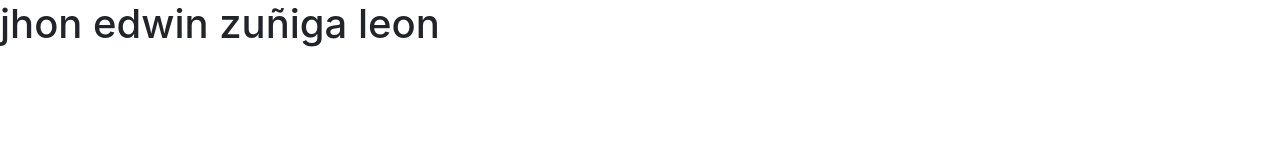
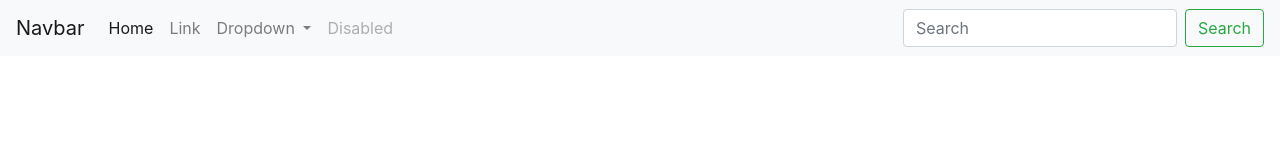
Before and after one commit to leonjzleon/Gitprueba-21-02, a plain HTML site: page index.html in a window 1280 px wide. Drawn offline with nearby package versions, Linux system fonts and the light colour scheme.

Commit message:
agregamos carb bootstrap

```diff
--- a/index.html
+++ b/index.html
@@ -18,8 +18,41 @@
 </head>
 
 <body>
-    <h1>jhon edwin zuñiga leon
-    </h1>
+    <nav class="navbar navbar-expand-lg navbar-light bg-light">
+        <a class="navbar-brand" href="#">Navbar</a>
+        <button class="navbar-toggler" type="button" data-toggle="collapse" data-target="#navbarSupportedContent" aria-controls="navbarSupportedContent" aria-expanded="false" aria-label="Toggle navigation">
+          <span class="navbar-toggler-icon"></span>
+        </button>
+
+        <div class="collapse navbar-collapse" id="navbarSupportedContent">
+            <ul class="navbar-nav mr-auto">
+                <li class="nav-item active">
+                    <a class="nav-link" href="#">Home <span class="sr-only">(current)</span></a>
+                </li>
+                <li class="nav-item">
+                    <a class="nav-link" href="#">Link</a>
+                </li>
+                <li class="nav-item dropdown">
+                    <a class="nav-link dropdown-toggle" href="#" id="navbarDropdown" role="button" data-toggle="dropdown" aria-haspopup="true" aria-expanded="false">
+                Dropdown
+              </a>
+                    <div class="dropdown-menu" aria-labelledby="navbarDropdown">
+                        <a class="dropdown-item" href="#">Action</a>
+                        <a class="dropdown-item" href="#">Another action</a>
+                        <div class="dropdown-divider"></div>
+                        <a class="dropdown-item" href="#">Something else here</a>
+                    </div>
+                </li>
+                <li class="nav-item">
+                    <a class="nav-link disabled" href="#">Disabled</a>
+                </li>
+            </ul>
+            <form class="form-inline my-2 my-lg-0">
+                <input class="form-control mr-sm-2" type="search" placeholder="Search" aria-label="Search">
+                <button class="btn btn-outline-success my-2 my-sm-0" type="submit">Search</button>
+            </form>
+        </div>
+    </nav>
 </body>
 
 </html>
```
